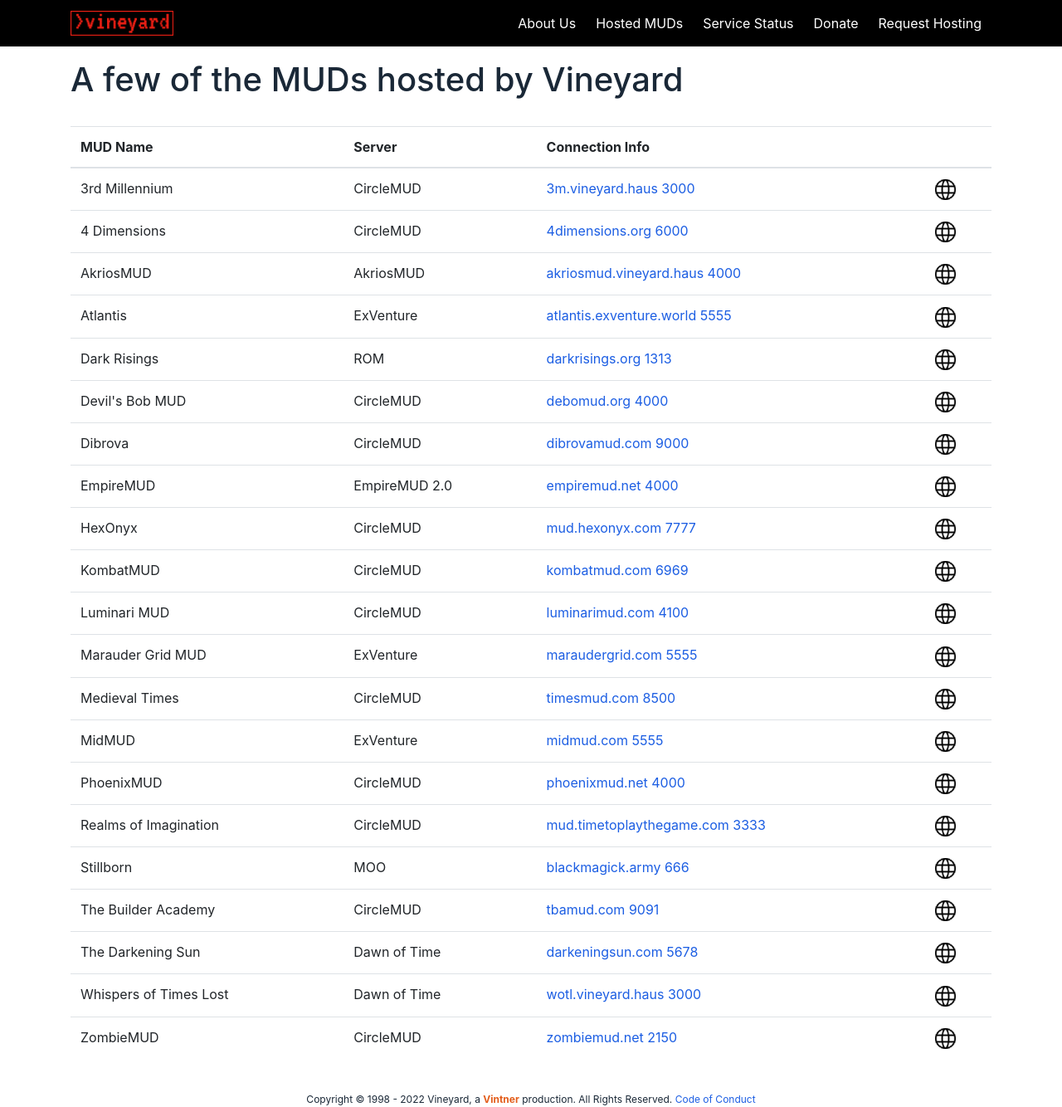
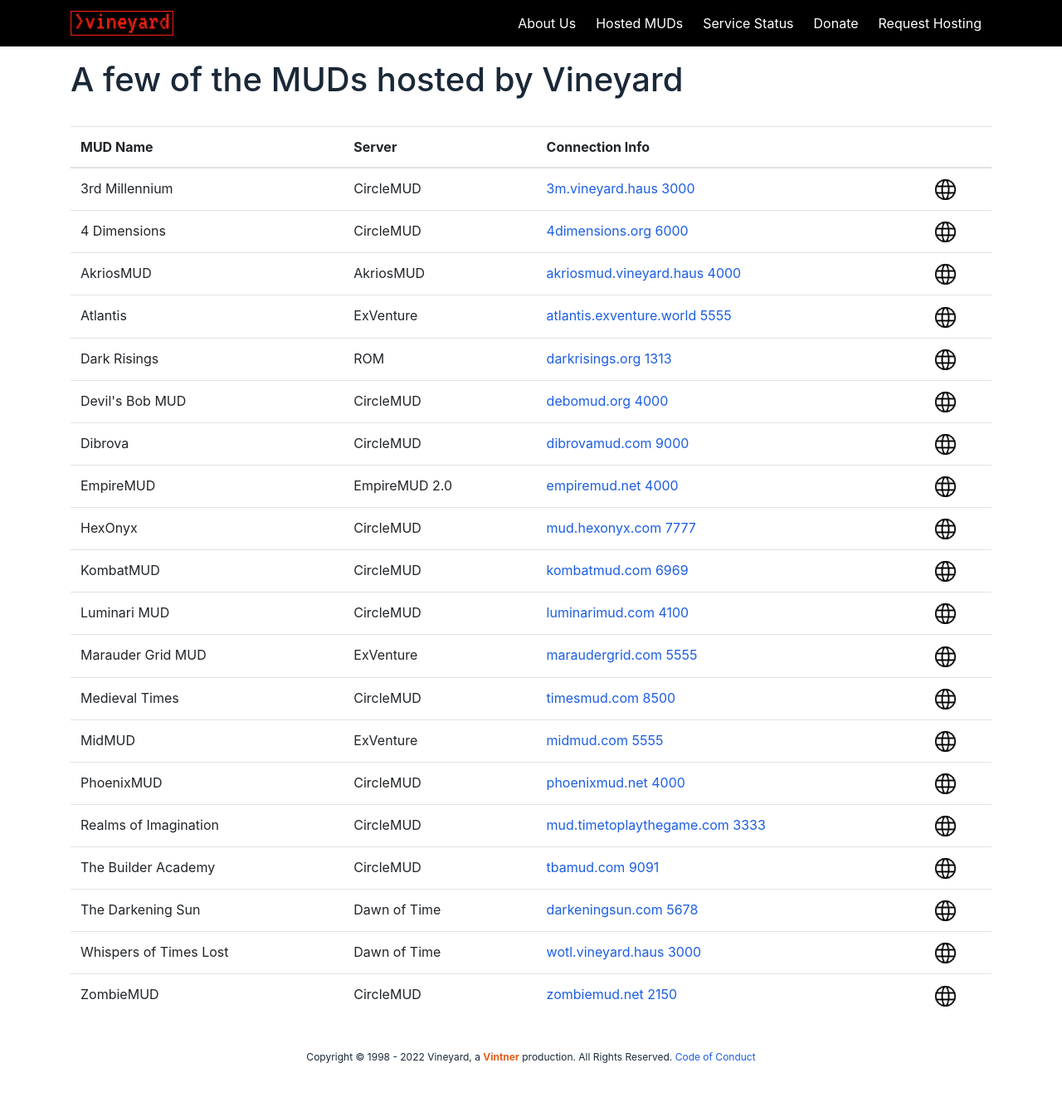
Before and after one commit to vintnerhaus/vineyard.haus, a Jekyll site: the page built from muds.html, in a window 1280 px wide. Shown: the whole page at 83% size. Built offline with Jekyll 4.4.1, drawn with Linux system fonts in a browser that asks for light colours; nearby versions of some CDN libraries; Markdown is read by kramdown in place of the engine named in the settings; after the commit the page ends 1283 px from its top, so only the background shows below that.

Commit message:
Update mud_list.json

```diff
--- a/_data/mud_list.json
+++ b/_data/mud_list.json
@@ -56,13 +56,6 @@
       "site": "mud.timetoplaythegame.com",
       "server_address": "mud.timetoplaythegame.com",
       "server_port": "3333",
-    },
-    {
-      "mud_name": "Stillborn",
-      "server": "MOO",
-      "site": "blackmagick.army",
-      "server_address": "blackmagick.army",
-      "server_port": "666",
     },
     {
       "mud_name": "The Builder Academy",
```
